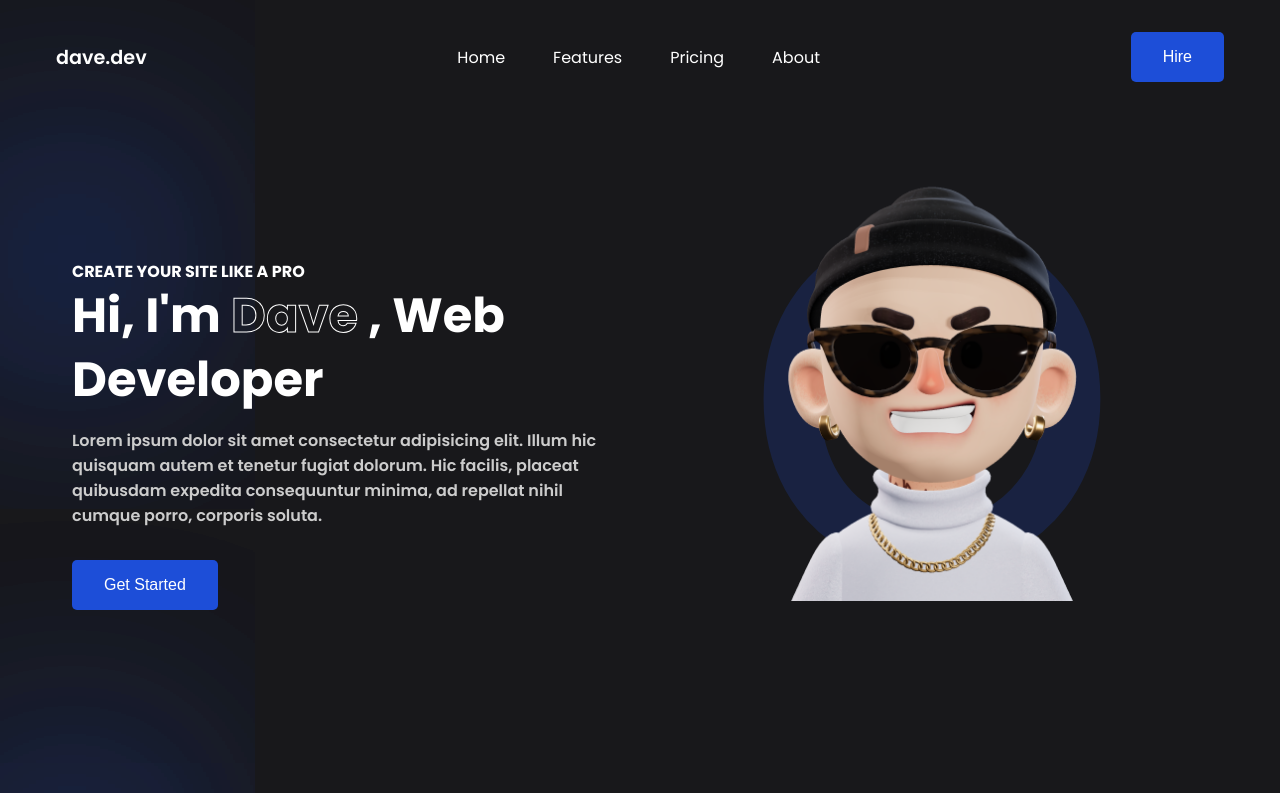
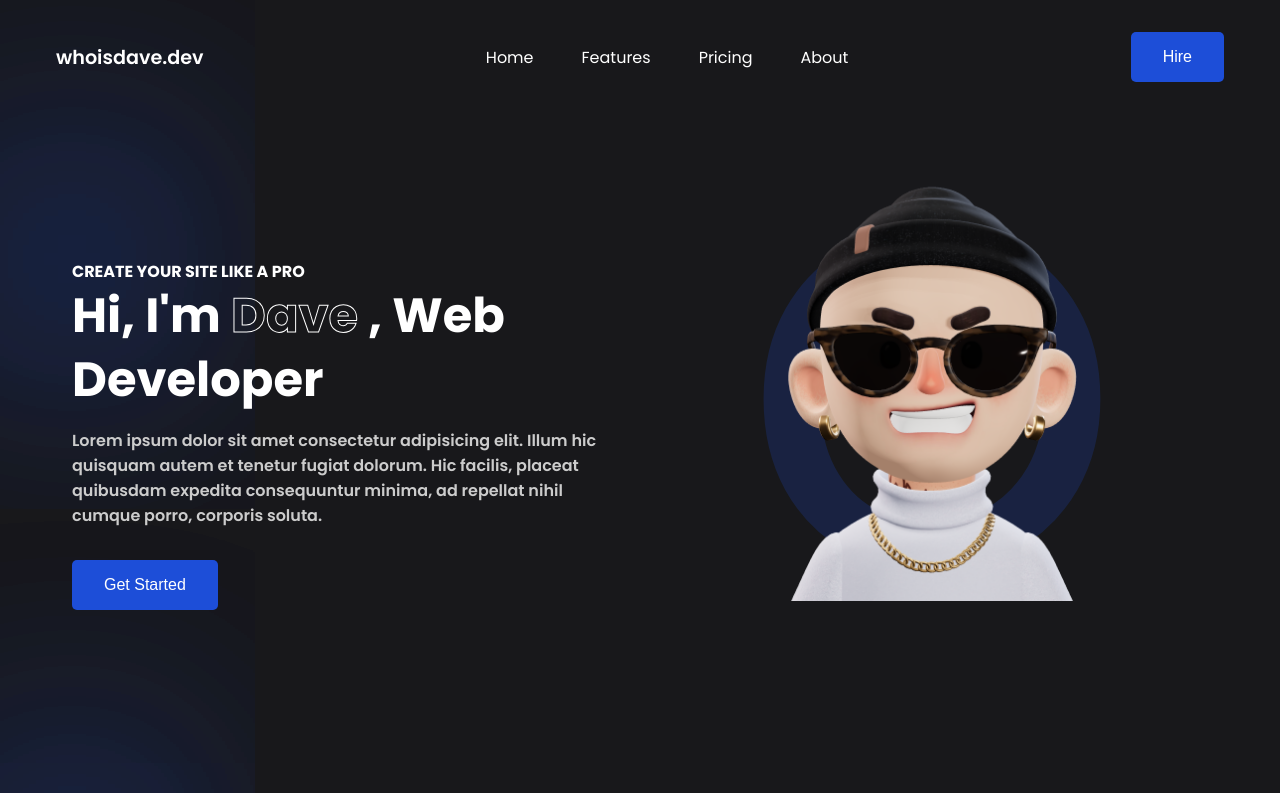
Before and after one commit to daveinthahood/dave.dev, a plain HTML site: page index.html in a window 1280 px wide. Shown: the top 793 px of the page. Drawn offline with nearby package versions, Linux system fonts and the light colour scheme.

Commit message:
personal website fix1

```diff
--- a/index.html
+++ b/index.html
@@ -2,14 +2,14 @@
 <head>
     <meta charset="UTF-8">
     <meta name="viewport" content="width=device-width, initial-scale=1.0">
-    <title>Document</title>
+    <title>whoisdave.dev </title>
     <link rel="stylesheet" href="stule.css">
     <link rel="stylesheet" href="https://cdnjs.cloudflare.com/ajax/libs/remixicon/3.5.0/remixicon.min.css">
 </head>
 <body>
     <nav>
         <div class="nav-logo">
-          <a href="">dave.dev</a>
+          <a href="">whoisdave.dev</a>
         </div>
         <ul class="nav-link">
             <li class="link"> <a href=""> Home </a> </li>
```
